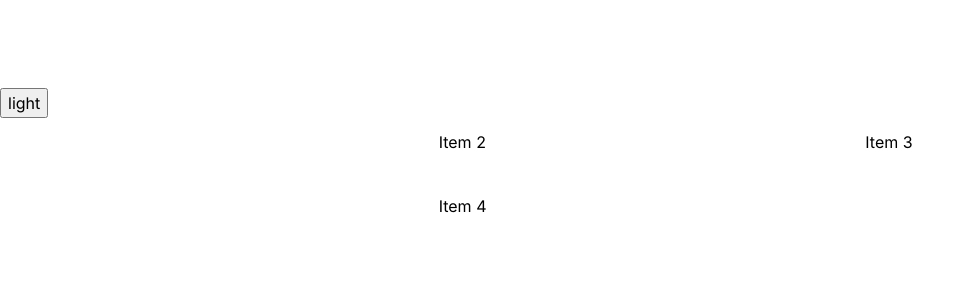
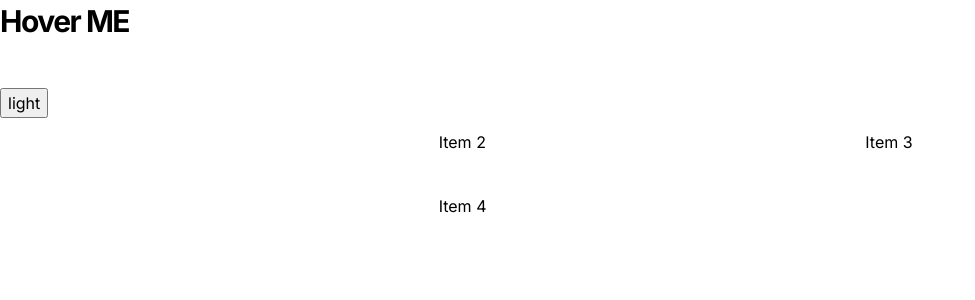
Before and after one commit to sshahriazz/st-react, a React (Create React App) app: page / in a window 1280 px wide. Shown: the top 300 px of the page, without its empty margins (0-975 px from the left). Built offline with nearby package versions, Linux system fonts and the light colour scheme.

Commit message:
demo and instruction updated

```diff
--- a/public/index.html
+++ b/public/index.html
@@ -15,6 +15,9 @@
       user's mobile device or desktop. See https://developers.google.com/web/fundamentals/web-app-manifest/
     -->
     <link rel="manifest" href="%PUBLIC_URL%/manifest.json" />
+    <link href="https://fonts.gstatic.com" rel="preconnect" />
+    <link href="https://fonts.googleapis.com/css2?family=Inter:wght@100;200;300;400;500;600;700;800;900&display=swap"
+      rel="stylesheet" />
     <!--
       Notice the use of %PUBLIC_URL% in the tags above.
       It will be replaced with the URL of the `public` folder during the build.
--- a/src/App.tsx
+++ b/src/App.tsx
@@ -3,29 +3,51 @@ import Grid from "./layout/grid";
 import GridContainer from "./layout/grid/grid-container";
 import Spacer from "./layout/spacer";
 import Text from "./text";
-import { createTheme, TNextUIProvider } from "./theme";
+import { createTheme, keyframes, styled, TNextUIProvider } from "./theme";
+
+const fonts = {
+  sans: 'Inter, -apple-system, BlinkMacSystemFont, "Segoe UI", "Roboto", "Oxygen", "Ubuntu", "Cantarell", "Fira Sans", "Droid Sans", "Helvetica Neue", sans-serif',
+  mono: "Menlo, Monaco, Lucida Console, Liberation Mono, DejaVu Sans Mono, Bitstream Vera Sans Mono, Courier New, monospace",
+};
 
 const darkTheme = createTheme({
   type: "dark",
+  theme: {
+    fonts,
+  },
 });
 const lightTheme = createTheme({
   type: "light",
+  theme: {
+    fonts,
+  },
+});
+
+const scaleUp = keyframes({
+  "0%": { color: "$red500" },
+  "100%": { color: "$red100" },
+});
+
+const StyledText = styled(Text, {
+  "&:hover": {
+    animation: `${scaleUp} 1000ms`,
+  },
 });
 
 function App() {
   const [dark, setDark] = useState(false);
   return (
     <TNextUIProvider theme={dark ? darkTheme : lightTheme}>
-      <Text
+      <StyledText
         h1
         size={30}
-        css={{
-          textGradient: "45deg, $blue600 -20%, $pink600 50%",
-        }}
+        // css={{
+        //   textGradient: "45deg, $blue600 -20%, $pink600 50%",
+        // }}
         weight="bold"
       >
-        Hello World!
-      </Text>
+        Hover ME
+      </StyledText>
       <Spacer y={2} />
       <button onClick={() => setDark((value) => !value)}>
         {dark ? "dark" : "light"}
```
Also changed, not shown: 1 other file (tests, documents, lock files or other folders).
